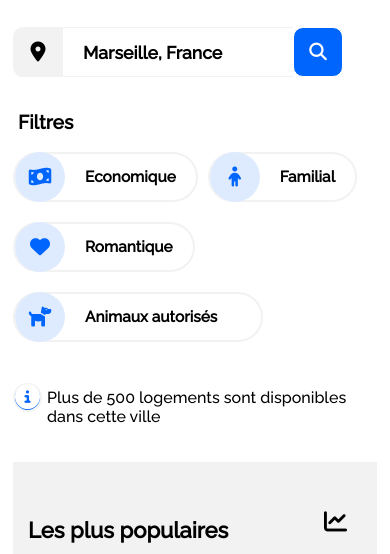
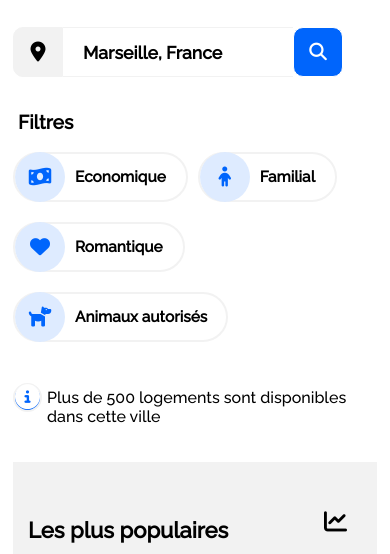
Before and after one commit to NadjiF/Reservia, a plain HTML site: page index.html in a window 390 px wide. Shown: the part 290-844 px from the top of the page. Drawn offline with Linux system fonts and the light colour scheme.

Commit message:
modifs style

```diff
--- a/style.css
+++ b/style.css
@@ -235,7 +235,6 @@ form {
     margin-top: 15px;
     margin-bottom: 10px;
 }
-
 .filtres {
     text-decoration: none;
     font-weight: bold;
@@ -247,7 +246,6 @@ form {
     display: flex;
     align-items: center;
 }
-
 /*iconnes*/
 .iconne_eco {
     border: 2px solid #f2f2f2;
@@ -279,7 +277,6 @@ form {
     justify-content: center;
     align-items: center;
 }
-
 .iconne_animaux {
     border: 2px solid #f2f2f2;
     height: 50px;
@@ -290,6 +287,11 @@ form {
     align-items: center;
 }
 
+@media all and (max-width: 700px) {
+    .iconne_animaux {
+        width: 215px;
+    }
+}
 
 /*text_iconnes*/
 .text_icones{
@@ -359,6 +361,20 @@ form {
     color: black;
     font-size: 1.1em;
     border-radius: 0 25px 0;
+}
+@media all and (max-width: 700px) {
+
+    .eco,
+    .famille,
+    .romantique {
+        padding-left: 10px;
+    }
+}
+@media all and (max-width: 700px) {
+    .animaux {
+        padding-left: 10px;
+        padding-right: 0;
+    }
 }
 .text_icones a {
     text-decoration: none;
@@ -891,6 +907,7 @@ form {
 #section_activite {
     border-radius: 20px;
     display: flex;
+    justify-content: center;
     flex-direction: column;
     padding-bottom: 20px;
     padding-top: 80px;
@@ -916,8 +933,8 @@ form {
     }
 }
 .selection-activites {
-    width: 95%;
-    height: auto;
+    width: 97%;
+    height: 550px;
     margin-bottom: 50px;
     display: grid;
     grid-template-columns: repeat(4, 1fr);
@@ -1331,7 +1348,6 @@ footer {
     height: 200px;
     padding-top: 20px;
     margin-top: 20px;
-    margin-bottom: 30px;
     background-color: #f2f2f2;
 }
 @media all and (max-width: 1024px) {
```
